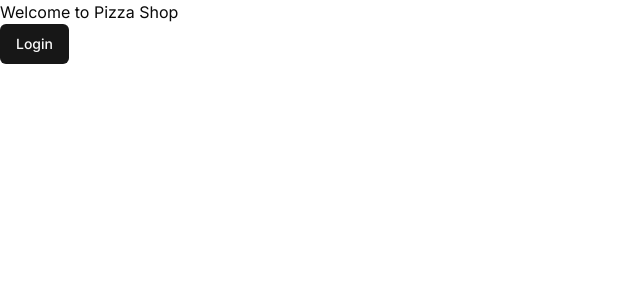
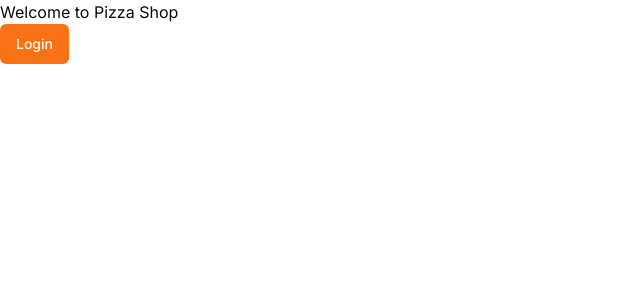
Before and after one commit to umesh37kr/client-ui, a Next.js app: page / in a window 1280 px wide. Shown: the top 300 px of the page, without its empty margins (0-640 px from the left). Built offline with nearby package versions, Linux system fonts and the light colour scheme.

Commit message:
add shadcn ui

```diff
--- a/src/app/globals.css
+++ b/src/app/globals.css
@@ -5,66 +5,50 @@
   @layer base {
     :root {
       --background: 0 0% 100%;
-      --foreground: 0 0% 3.9%;
-
+      --foreground: 20 14.3% 4.1%;
       --card: 0 0% 100%;
-      --card-foreground: 0 0% 3.9%;
-
+      --card-foreground: 20 14.3% 4.1%;
       --popover: 0 0% 100%;
-      --popover-foreground: 0 0% 3.9%;
-
-      --primary: 0 0% 9%;
-      --primary-foreground: 0 0% 98%;
-
-      --secondary: 0 0% 96.1%;
-      --secondary-foreground: 0 0% 9%;
-
-      --muted: 0 0% 96.1%;
-      --muted-foreground: 0 0% 45.1%;
-
-      --accent: 0 0% 96.1%;
-      --accent-foreground: 0 0% 9%;
-
+      --popover-foreground: 20 14.3% 4.1%;
+      --primary: 24.6 95% 53.1%;
+      --primary-foreground: 60 9.1% 97.8%;
+      --secondary: 60 4.8% 95.9%;
+      --secondary-foreground: 24 9.8% 10%;
+      --muted: 60 4.8% 95.9%;
+      --muted-foreground: 25 5.3% 44.7%;
+      --accent: 60 4.8% 95.9%;
+      --accent-foreground: 24 9.8% 10%;
       --destructive: 0 84.2% 60.2%;
-      --destructive-foreground: 0 0% 98%;
-
-      --border: 0 0% 89.8%;
-      --input: 0 0% 89.8%;
-      --ring: 0 0% 3.9%;
-
+      --destructive-foreground: 60 9.1% 97.8%;
+      --border: 20 5.9% 90%;
+      --input: 20 5.9% 90%;
+      --ring: 24.6 95% 53.1%;
       --radius: 0.5rem;
     }
 
     .dark {
-      --background: 0 0% 3.9%;
-      --foreground: 0 0% 98%;
-
-      --card: 0 0% 3.9%;
-      --card-foreground: 0 0% 98%;
-
-      --popover: 0 0% 3.9%;
-      --popover-foreground: 0 0% 98%;
-
-      --primary: 0 0% 98%;
-      --primary-foreground: 0 0% 9%;
-
-      --secondary: 0 0% 14.9%;
-      --secondary-foreground: 0 0% 98%;
-
-      --muted: 0 0% 14.9%;
-      --muted-foreground: 0 0% 63.9%;
-
-      --accent: 0 0% 14.9%;
-      --accent-foreground: 0 0% 98%;
-
-      --destructive: 0 62.8% 30.6%;
-      --destructive-foreground: 0 0% 98%;
-
-      --border: 0 0% 14.9%;
-      --input: 0 0% 14.9%;
-      --ring: 0 0% 83.1%;
+      --background: 20 14.3% 4.1%;
+      --foreground: 60 9.1% 97.8%;
+      --card: 20 14.3% 4.1%;
+      --card-foreground: 60 9.1% 97.8%;
+      --popover: 20 14.3% 4.1%;
+      --popover-foreground: 60 9.1% 97.8%;
+      --primary: 20.5 90.2% 48.2%;
+      --primary-foreground: 60 9.1% 97.8%;
+      --secondary: 12 6.5% 15.1%;
+      --secondary-foreground: 60 9.1% 97.8%;
+      --muted: 12 6.5% 15.1%;
+      --muted-foreground: 24 5.4% 63.9%;
+      --accent: 12 6.5% 15.1%;
+      --accent-foreground: 60 9.1% 97.8%;
+      --destructive: 0 72.2% 50.6%;
+      --destructive-foreground: 60 9.1% 97.8%;
+      --border: 12 6.5% 15.1%;
+      --input: 12 6.5% 15.1%;
+      --ring: 20.5 90.2% 48.2%;
     }
   }
+
 
   @layer base {
     * {
```
